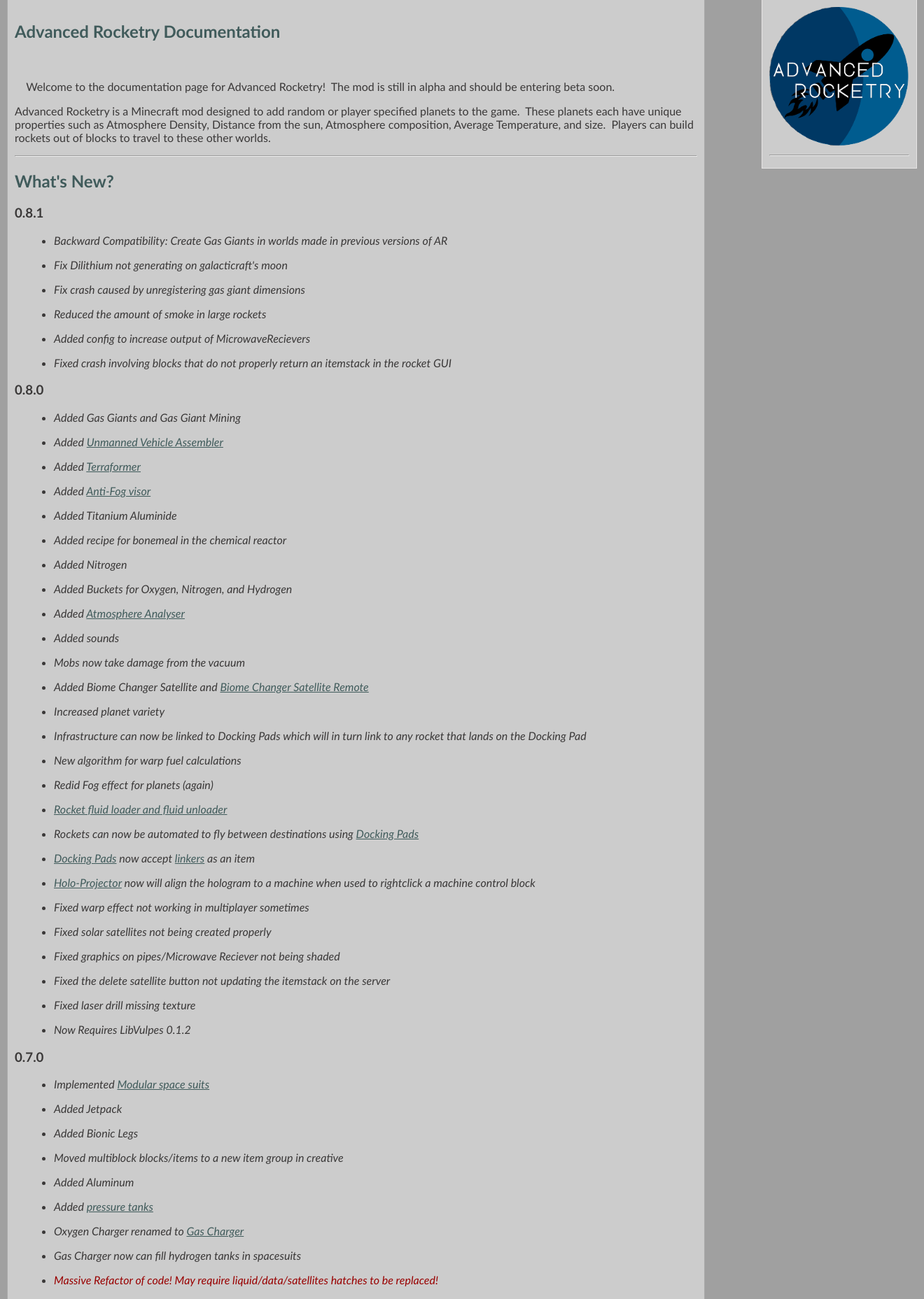
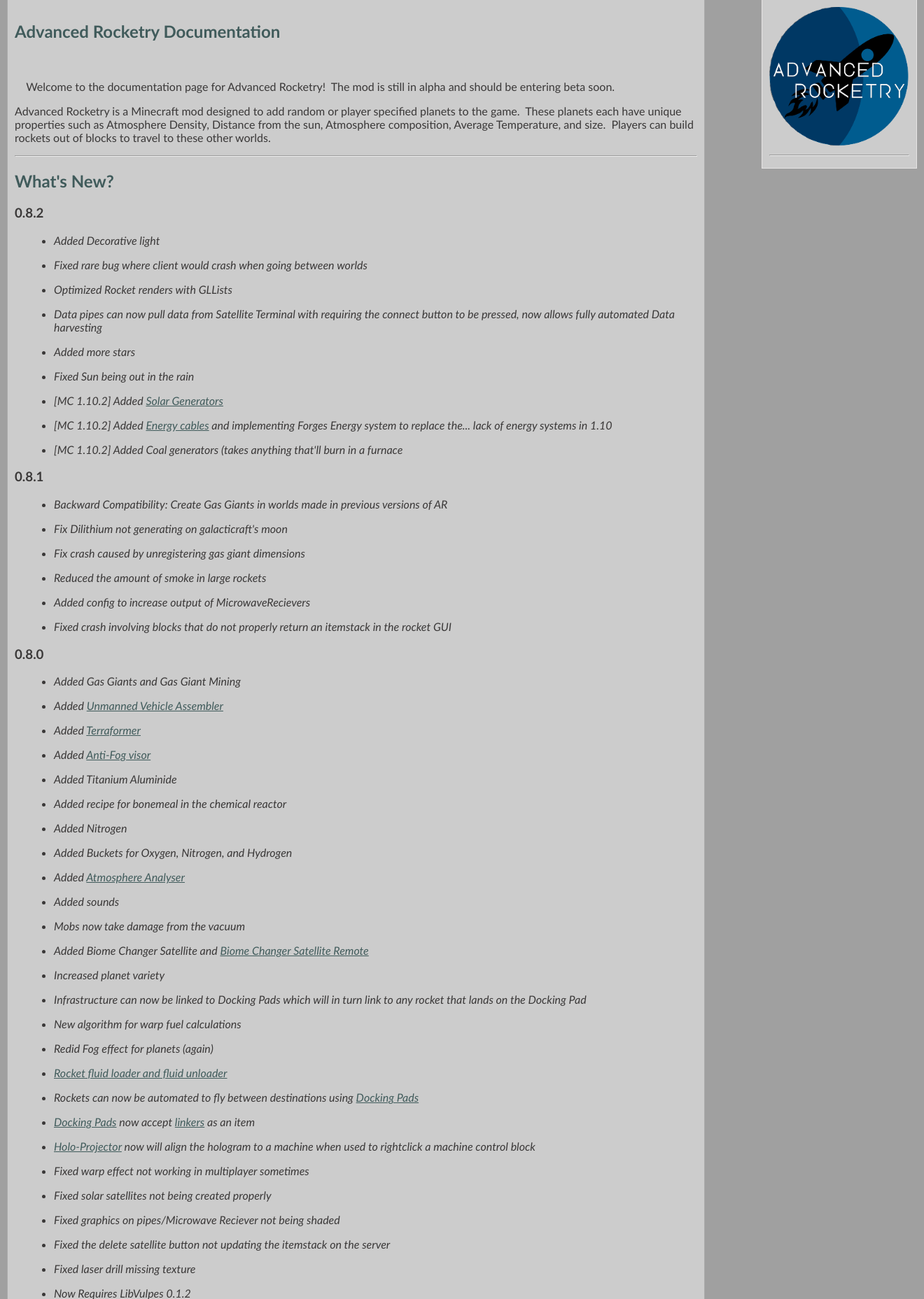
Before and after one commit to Advanced-Rocketry/AdvancedRocketryDoc, a PHP site: page / in a window 1320 px wide. Shown: the part 119-1976 px from the top of the page at 70% size. Run offline with PHP 8.4, Linux system fonts and the light colour scheme.

Commit message:
Updated for 1.10.2

```diff
--- a/AdvancedRocketry/blocks/index.php
+++ b/AdvancedRocketry/blocks/index.php
@@ -6,6 +6,7 @@
 <p>Information about blocks can be found in the following list:<br /></p>
 <ul>
 <li><img class="icon" src="../img/dockingPad_icon.png"> <a href="DockingPad.php">Docking Pad</a></li>
+<li><img class="icon" src="../img/energyCable_icon.png"> <a href="Cables.php">Energy Cable</a></li>
 <li><img class="icon" src="../img/fuelTank_icon.png"> <a href="FuelTank.php">Fuel Tank</a></li>
 <li><img class="icon" src="../img/gasChargePad_icon.png"> <a href="gasCharger.php">Gas Charger</a></li>
 <li><img class="icon" src="../img/guidanceComputer_icon.png"> <a href="GuidanceComputer.php">Guidance Computer</a></li>
@@ -19,6 +20,7 @@
 <li><img class="icon" src="../img/satelliteAssemblingMachine_icon.png"> <a href="SatelliteAssemblingMachine.php">Satellite Assembling Machine</a></li>
 <li><img class="icon" src="../img/satelliteHatch_icon.png"> <a href="SatelliteHatch.php">Satellite Bay</a></li>
 <li><img class="icon" src="../img/seat_icon.png"> <a href="Seat.php">Seat</a></li>
+<li><img class="icon" src="../img/solarGenerator_icon.png"> <a href="SolarGenerator.php">Solar Generator</a></li>
 <li><img class="icon" src="../img/structureTower_icon.png"> <a href="StructureTower.php">Structure Tower</a></li>
 <li><img class="icon" src="../img/suitWorkstation_icon.png"> <a href="suitWorkstation.php">Suit Workstation</a></li>
 <li><img class="icon" src="../img/electrolyser_icon.png"> <a href="Terraformer.php">Terraformer</a></li>
--- a/AdvancedRocketry/index.php
+++ b/AdvancedRocketry/index.php
@@ -14,6 +14,18 @@ can build rockets out of blocks to travel to these other worlds.<br />
 </p>
 <hr>
 <h2>What\'s New?</h2>
+<h3>0.8.2</h3>
+<ul>
+<li>Added Decorative light</li>
+<li>Fixed rare bug where client would crash when going between worlds</li>
+<li>Optimized Rocket renders with GLLists</li>
+<li>Data pipes can now pull data from Satellite Terminal with requiring the connect button to be pressed, now allows fully automated Data harvesting</li>
+<li>Added more stars</li>
+<li>Fixed Sun being out in the rain</li>
+<li>[MC 1.10.2] Added <a href="blocks/SolarGenerator.php">Solar Generators</a></li>
+<li>[MC 1.10.2] Added <a href="blocks/Cables.php">Energy cables</a> and implementing Forges Energy system to replace the... lack of energy systems in 1.10</li>
+<li>[MC 1.10.2] Added Coal generators (takes anything that\'ll burn in a furnace</li>
+</ul>
 <h3>0.8.1</h3>
 <ul>
 <li>Backward Compatibility: Create Gas Giants in worlds made in previous versions of AR</li>
```
Also changed, not shown: AdvancedRocketry/blocks/Cables.php (added, +10 -0 lines), AdvancedRocketry/blocks/SmallPlatePresser.php (added, +10 -0 lines), AdvancedRocketry/blocks/SolarGenerator.php (added, +10 -0 lines), AdvancedRocketry/img/energyCable_block.png (added), AdvancedRocketry/img/energyCable_demo.jpg (added), AdvancedRocketry/img/energyCable_icon.png (added), AdvancedRocketry/img/solarGenerator_block.png (added), AdvancedRocketry/img/solarGenerator_demo.jpg (added), AdvancedRocketry/img/solarGenerator_icon.png (added).
